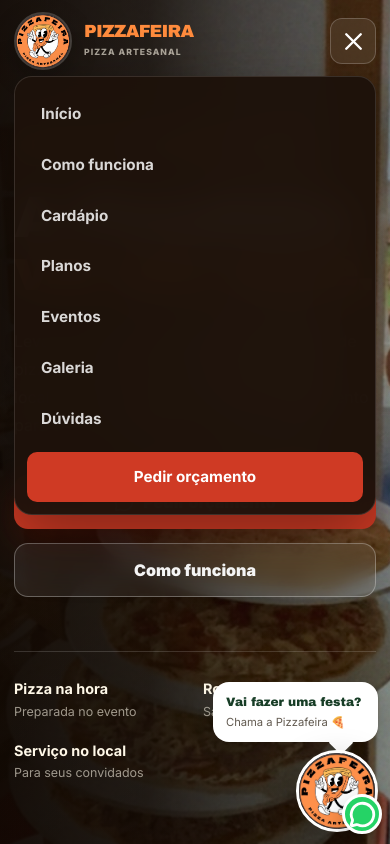
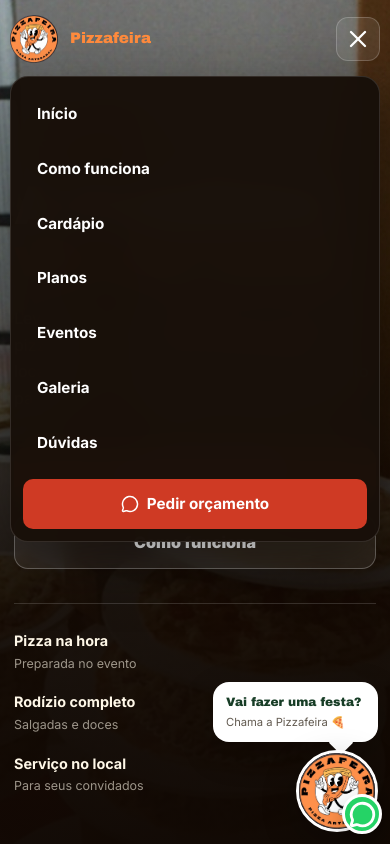
Before and after one commit to colicignoubuntu-w/pizzafeira, a React (Vite) app: page / in a window 390 px wide. Both pictures are taken after a click on the button "Abrir menu". Shown: the top 844 px of the page. Built offline with nearby package versions, Linux system fonts and the light colour scheme.

Commit message:
Corrige responsividade mobile

```diff
--- a/src/components/Header/Header.css
+++ b/src/components/Header/Header.css
@@ -1,6 +1,5 @@
 .header {
   position: absolute;
-
   z-index: 100;
 
   top: 0;
@@ -10,12 +9,7 @@
 }
 
 .header__container {
-  width:
-    min(
-      1180px,
-      calc(100% - 40px)
-    );
-
+  width: min(1180px, calc(100% - 40px));
   min-height: 100px;
 
   margin: 0 auto;
@@ -24,13 +18,12 @@
   align-items: center;
   justify-content: space-between;
 
-  gap: 26px;
+  gap: 24px;
 }
 
 .header__logo {
   display: flex;
   align-items: center;
-
   flex-shrink: 0;
 
   gap: 12px;
@@ -39,19 +32,12 @@
 }
 
 .header__logo img {
-  width: 66px;
-  height: 66px;
+  width: 64px;
+  height: 64px;
 
   object-fit: cover;
 
-  border: 2px solid
-    rgba(255, 255, 255, 0.18);
-
   border-radius: 50%;
-
-  box-shadow:
-    0 9px 26px
-    rgba(0, 0, 0, 0.22);
 }
 
 .header__brand {
@@ -62,91 +48,43 @@
 .header__brand strong {
   color: #ff8b3d;
 
-  font-family:
-    'Archivo Black',
-    sans-serif;
+  font-family: 'Archivo Black', sans-serif;
 
-  font-size: 1.35rem;
-
+  font-size: 1.3rem;
   line-height: 1;
-
-  letter-spacing: -0.045em;
-
-  text-transform: uppercase;
 }
 
 .header__brand span {
   margin-top: 5px;
 
-  color:
-    rgba(255, 248, 232, 0.62);
+  color: rgba(255, 248, 232, 0.62);
 
-  font-size: 0.61rem;
-
+  font-size: 0.6rem;
   font-weight: 800;
-
-  letter-spacing: 0.12em;
-
+  letter-spacing: 0.11em;
   text-transform: uppercase;
 }
 
 .header__nav {
   display: flex;
   align-items: center;
-  justify-content: center;
 
-  gap: 20px;
+  gap: 18px;
 
   margin-left: auto;
 }
 
 .header__nav a {
-  position: relative;
+  color: rgba(255, 255, 255, 0.86);
 
-  color:
-    rgba(255, 255, 255, 0.84);
-
-  font-size: 0.84rem;
-
+  font-size: 0.83rem;
   font-weight: 700;
 
   text-decoration: none;
-
-  transition:
-    color 0.2s ease;
-}
-
-.header__nav a::after {
-  position: absolute;
-
-  right: 0;
-  bottom: -8px;
-  left: 0;
-
-  height: 2px;
-
-  background: #ff8b3d;
-
-  content: '';
-
-  transform: scaleX(0);
-
-  transition:
-    transform 0.2s ease;
-}
-
-.header__nav a:hover {
-  color: #ffffff;
-}
-
-.header__nav a:hover::after {
-  transform: scaleX(1);
 }
 
 .header__budget {
   min-height: 46px;
-
-  flex-shrink: 0;
 
   display: inline-flex;
   align-items: center;
@@ -159,28 +97,12 @@
   border-radius: 13px;
 
   background: #cf3a24;
-
   color: #ffffff;
 
   font-size: 0.86rem;
-
   font-weight: 900;
 
   text-decoration: none;
-
-  box-shadow:
-    0 10px 28px
-    rgba(88, 15, 6, 0.25);
-
-  transition:
-    transform 0.2s ease,
-    background 0.2s ease;
-}
-
-.header__budget:hover {
-  transform: translateY(-2px);
-
-  background: #b72e19;
 }
 
 .header__menu-button {
@@ -194,54 +116,56 @@
 
   padding: 0;
 
-  border:
-    1px solid
-    rgba(255, 255, 255, 0.2);
-
+  border: 1px solid rgba(255, 255, 255, 0.2);
   border-radius: 12px;
 
-  background:
-    rgba(255, 255, 255, 0.08);
-
+  background: rgba(255, 255, 255, 0.09);
   color: #ffffff;
 
   cursor: pointer;
-
-  backdrop-filter: blur(12px);
 }
 
 .header__mobile-budget {
   display: none;
 }
 
-@media (max-width: 1100px) {
+@media (max-width: 1050px) {
   .header__brand {
     display: none;
   }
 
   .header__nav {
-    gap: 16px;
+    gap: 14px;
   }
 }
 
 @media (max-width: 900px) {
+  .header {
+    position: absolute;
+  }
+
   .header__container {
-    width:
-      min(
-        100% - 28px,
-        1180px
-      );
+    width: calc(100% - 24px);
+    min-height: 78px;
 
-    min-height: 82px;
+    gap: 12px;
   }
 
   .header__logo img {
-    width: 58px;
-    height: 58px;
+    width: 54px;
+    height: 54px;
   }
 
   .header__brand {
     display: flex;
+  }
+
+  .header__brand strong {
+    font-size: 1.05rem;
+  }
+
+  .header__brand span {
+    font-size: 0.5rem;
   }
 
   .header__budget {
@@ -250,42 +174,43 @@
 
   .header__menu-button {
     display: inline-flex;
+    flex-shrink: 0;
   }
 
   .header__nav {
-    position: absolute;
+    position: fixed;
 
-    top: 76px;
-    right: 14px;
-    left: 14px;
+    top: 84px;
+    left: 12px;
+    right: 12px;
+
+    width: auto;
+    max-height: calc(100svh - 100px);
+
+    overflow-y: auto;
 
     display: flex;
     flex-direction: column;
     align-items: stretch;
 
-    gap: 0;
+    gap: 4px;
 
     margin: 0;
     padding: 12px;
 
-    border:
-      1px solid
-      rgba(255, 255, 255, 0.12);
-
+    border: 1px solid rgba(255, 255, 255, 0.12);
     border-radius: 18px;
 
-    background:
-      rgba(29, 18, 11, 0.97);
+    background: rgba(24, 16, 10, 0.98);
 
     box-shadow:
-      0 22px 60px
-      rgba(0, 0, 0, 0.35);
+      0 24px 60px
+      rgba(0, 0, 0, 0.42);
 
     opacity: 0;
     visibility: hidden;
 
-    transform:
-      translateY(-8px);
+    transform: translateY(-8px);
 
     transition:
       opacity 0.2s ease,
@@ -309,38 +234,55 @@
 
     border-radius: 10px;
 
+    color: #ffffff;
+
     font-size: 0.95rem;
   }
 
-  .header__nav a::after {
-    display: none;
-  }
-
   .header__nav a:hover {
-    background:
-      rgba(255, 255, 255, 0.07);
+    background: rgba(255, 255, 255, 0.08);
   }
 
   .header__mobile-budget {
-    display: flex !important;
+    display: flex;
 
     align-items: center;
     justify-content: center;
 
-    margin-top: 7px;
+    gap: 8px;
+
+    margin-top: 6px;
 
     background: #cf3a24;
-
-    color: #ffffff !important;
   }
 }
 
 @media (max-width: 480px) {
+  .header__container {
+    width: calc(100% - 20px);
+  }
+
+  .header__logo img {
+    width: 48px;
+    height: 48px;
+  }
+
   .header__brand strong {
-    font-size: 1.1rem;
+    font-size: 0.95rem;
   }
 
   .header__brand span {
-    font-size: 0.54rem;
+    display: none;
+  }
+
+  .header__menu-button {
+    width: 44px;
+    height: 44px;
+  }
+
+  .header__nav {
+    left: 10px;
+    right: 10px;
+    top: 76px;
   }
 }
--- a/src/components/Header/Header.jsx
+++ b/src/components/Header/Header.jsx
@@ -47,60 +47,42 @@ function Header() {
               : ''
           }`}
         >
-          <a
-            href="#inicio"
-            onClick={closeMenu}
-          >
+          <a href="#inicio" onClick={closeMenu}>
             Início
           </a>
 
-          <a
-            href="#como-funciona"
-            onClick={closeMenu}
-          >
+          <a href="#como-funciona" onClick={closeMenu}>
             Como funciona
           </a>
 
-          <a
-            href="#cardapio"
-            onClick={closeMenu}
-          >
+          <a href="#cardapio" onClick={closeMenu}>
             Cardápio
           </a>
 
-          <a
-            href="#planos"
-            onClick={closeMenu}
-          >
+          <a href="#planos" onClick={closeMenu}>
             Planos
           </a>
 
-          <a
-            href="#eventos"
-            onClick={closeMenu}
-          >
+          <a href="#eventos" onClick={closeMenu}>
             Eventos
           </a>
 
-          <a
-            href="#galeria"
-            onClick={closeMenu}
-          >
+          <a href="#galeria" onClick={closeMenu}>
             Galeria
           </a>
 
-          <a
-            href="#faq"
-            onClick={closeMenu}
-          >
+          <a href="#faq" onClick={closeMenu}>
             Dúvidas
           </a>
 
           <a
-            href="#orcamento"
+            href="https://wa.me/5511945280371?text=Olá!%20Vim%20pelo%20site%20da%20Pizzafeira%20e%20gostaria%20de%20fazer%20um%20orçamento."
+            target="_blank"
+            rel="noreferrer"
             className="header__mobile-budget"
             onClick={closeMenu}
           >
+            <MessageCircle size={18} />
             Pedir orçamento
           </a>
         </nav>
@@ -135,9 +117,9 @@ function Header() {
           }
         >
           {menuOpen ? (
-            <X size={29} />
+            <X size={28} />
           ) : (
-            <Menu size={29} />
+            <Menu size={28} />
           )}
         </button>
       </div>
--- a/src/components/Hero/Hero.css
+++ b/src/components/Hero/Hero.css
@@ -1,80 +1,52 @@
 .hero {
   position: relative;
-
   min-height: 100vh;
-
   display: flex;
   align-items: center;
+  overflow: hidden;
+  background: #16100b;
+}
 
-  overflow: hidden;
+.hero__background {
+  position: absolute;
+  inset: 0;
 
   background-image:
-    linear-gradient(
-      90deg,
-      rgba(18, 9, 3, 0.94) 0%,
-      rgba(18, 9, 3, 0.84) 38%,
-      rgba(18, 9, 3, 0.58) 62%,
-      rgba(18, 9, 3, 0.25) 100%
-    ),
     url('/images/evento-3.jpg');
 
   background-size: cover;
+  background-position: center center;
+  background-repeat: no-repeat;
 
-  background-position:
-    center center;
-
-  background-repeat: no-repeat;
-}
-
-.hero::before {
-  position: absolute;
-
-  inset: 0;
-
-  content: '';
-
-  background:
-    linear-gradient(
-      180deg,
-      rgba(0, 0, 0, 0.12) 0%,
-      transparent 35%,
-      rgba(0, 0, 0, 0.18) 100%
-    );
-
-  pointer-events: none;
+  transform: scale(1.01);
 }
 
 .hero__overlay {
   position: absolute;
-
   inset: 0;
 
   background:
-    radial-gradient(
-      circle at 72% 35%,
-      rgba(255, 139, 61, 0.13),
-      transparent 35%
+    linear-gradient(
+      90deg,
+      rgba(16, 8, 3, 0.96) 0%,
+      rgba(16, 8, 3, 0.88) 38%,
+      rgba(16, 8, 3, 0.62) 68%,
+      rgba(16, 8, 3, 0.38) 100%
     );
 }
 
 .hero__content {
   position: relative;
-
   z-index: 2;
 
-  width:
-    min(
-      1180px,
-      calc(100% - 40px)
-    );
-
+  width: min(1180px, calc(100% - 40px));
   margin: 0 auto;
 
   padding-top: 150px;
   padding-bottom: 100px;
 }
 
-.hero__content > div {
+.hero__content-inner {
   max-width: 790px;
 }
 
@@ -82,26 +54,17 @@
   display: inline-flex;
 
   margin-bottom: 25px;
-
   padding: 10px 16px;
 
-  border:
-    1px solid
-    rgba(255, 139, 61, 0.4);
-
+  border: 1px solid rgba(255, 139, 61, 0.4);
   border-radius: 999px;
 
-  background:
-    rgba(255, 139, 61, 0.14);
-
+  background: rgba(255, 139, 61, 0.14);
   color: #ff9b58;
 
   font-size: 0.78rem;
-
   font-weight: 900;
-
   letter-spacing: 0.11em;
-
   text-transform: uppercase;
 
   backdrop-filter: blur(10px);
@@ -109,20 +72,12 @@
 
 .hero h1 {
   max-width: 760px;
-
   margin: 0;
 
   color: #fff8e8;
 
-  font-size:
-    clamp(
-      3.6rem,
-      8vw,
-      7rem
-    );
-
+  font-size: clamp(3.6rem, 8vw, 7rem);
   line-height: 0.91;
-
   letter-spacing: -0.065em;
 
   text-shadow:
@@ -132,30 +87,17 @@
 
 .hero h1 span {
   display: block;
-
   color: #ff8b3d;
 }
 
 .hero p {
   max-width: 670px;
-
   margin: 30px 0 0;
 
-  color:
-    rgba(255, 248, 232, 0.86);
+  color: rgba(255, 248, 232, 0.86);
 
-  font-size:
-    clamp(
-      1rem,
-      2vw,
-      1.23rem
-    );
-
+  font-size: clamp(1rem, 2vw, 1.23rem);
   line-height: 1.75;
-
-  text-shadow:
-    0 2px 12px
-    rgba(0, 0, 0, 0.3);
 }
 
 .hero__actions {
@@ -170,8 +112,7 @@
 .hero__button {
   min-height: 54px;
 
-  padding:
-    0 23px;
+  padding: 0 23px;
 
   display: inline-flex;
   align-items: center;
@@ -182,7 +123,6 @@
   border-radius: 14px;
 
   font-weight: 900;
-
   text-decoration: none;
 
   transition:
@@ -192,18 +132,12 @@
 }
 
 .hero__button:hover {
-  transform:
-    translateY(-3px);
+  transform: translateY(-3px);
 }
 
 .hero__button--primary {
   background: #cf3a24;
-
   color: #ffffff;
-
-  box-shadow:
-    0 14px 35px
-    rgba(134, 25, 10, 0.32);
 }
 
 .hero__button--primary:hover {
@@ -211,24 +145,14 @@
 }
 
 .hero__button--secondary {
-  border:
-    1px solid
-    rgba(255, 255, 255, 0.3);
-
-  background:
-    rgba(255, 255, 255, 0.08);
-
+  border: 1px solid rgba(255, 255, 255, 0.3);
+  background: rgba(255, 255, 255, 0.08);
   color: #ffffff;
-
   backdrop-filter: blur(10px);
 }
 
 .hero__button--secondary:hover {
-  background:
-    rgba(255, 255, 255, 0.14);
-
-  border-color:
-    rgba(255, 255, 255, 0.45);
+  background: rgba(255, 255, 255, 0.14);
 }
 
 .hero__info {
@@ -238,37 +162,29 @@
   gap: 32px;
 
   margin-top: 54px;
-
   padding-top: 26px;
 
-  border-top:
-    1px solid
-    rgba(255, 255, 255, 0.15);
+  border-top: 1px solid rgba(255, 255, 255, 0.15);
 }
 
 .hero__info div {
   display: flex;
   flex-direction: column;
-
   gap: 3px;
 }
 
 .hero__info strong {
   color: #fff8e8;
-
   font-size: 0.9rem;
 }
 
 .hero__info span {
-  color:
-    rgba(255, 248, 232, 0.58);
-
+  color: rgba(255, 248, 232, 0.58);
   font-size: 0.78rem;
 }
 
 .hero__scroll {
   position: absolute;
-
   z-index: 3;
 
   bottom: 25px;
@@ -281,75 +197,64 @@
   align-items: center;
   justify-content: center;
 
-  border:
-    1px solid
-    rgba(255, 255, 255, 0.2);
-
+  border: 1px solid rgba(255, 255, 255, 0.2);
   border-radius: 50%;
 
-  background:
-    rgba(255, 255, 255, 0.07);
-
+  background: rgba(255, 255, 255, 0.07);
   color: #ffffff;
 
   text-decoration: none;
 
-  transform:
-    translateX(-50%);
+  transform: translateX(-50%);
 
   backdrop-filter: blur(10px);
-
-  animation:
-    heroBounce
-    2s
-    infinite;
 }
 
-@keyframes heroBounce {
-  0%,
-  100% {
-    transform:
-      translateX(-50%)
-      translateY(0);
+@media (max-width: 900px) {
+  .hero {
+    min-height: 100svh;
+    align-items: flex-end;
   }
 
-  50% {
-    transform:
-      translateX(-50%)
-      translateY(7px);
+  .hero__background {
+    background-position: center top;
   }
-}
 
-@media (max-width: 700px) {
-  .hero {
-    min-height: 100svh;
-
-    background-position:
-      58% center;
+  .hero__overlay {
+    background:
+      linear-gradient(
+        180deg,
+        rgba(16, 8, 3, 0.28) 0%,
+        rgba(16, 8, 3, 0.55) 35%,
+        rgba(16, 8, 3, 0.92) 72%,
+        rgba(16, 8, 3, 0.98) 100%
+      );
   }
 
   .hero__content {
-    width:
-      min(
-        100% - 28px,
-        1180px
-      );
+    width: min(100% - 28px, 1180px);
 
-    padding-top: 125px;
-    padding-bottom: 85px;
+    padding-top: 130px;
+    padding-bottom: 65px;
+  }
+
+  .hero__content-inner {
+    max-width: none;
   }
 
   .hero h1 {
-    font-size:
-      clamp(
-        3.1rem,
-        15vw,
-        5rem
-      );
+    max-width: 100%;
+
+    font-size: clamp(2.9rem, 13vw, 4.6rem);
+    line-height: 0.95;
   }
 
   .hero p {
+    max-width: 100%;
+    margin-top: 22px;
+
     font-size: 1rem;
+    line-height: 1.65;
   }
 
   .hero__actions {
@@ -362,16 +267,53 @@
 
   .hero__info {
     gap: 18px;
+    margin-top: 34px;
   }
 
   .hero__info div {
-    width:
-      calc(
-        50% - 10px
-      );
+    width: calc(50% - 9px);
   }
 
   .hero__scroll {
     display: none;
   }
 }
+
+@media (max-width: 520px) {
+  .hero {
+    min-height: 100svh;
+  }
+
+  .hero__background {
+    background-size: cover;
+    background-position: 55% top;
+  }
+
+  .hero__content {
+    padding-top: 115px;
+    padding-bottom: 48px;
+  }
+
+  .hero__badge {
+    max-width: 100%;
+    margin-bottom: 18px;
+
+    white-space: normal;
+
+    font-size: 0.68rem;
+    line-height: 1.4;
+  }
+
+  .hero h1 {
+    font-size: clamp(2.7rem, 14vw, 4rem);
+  }
+
+  .hero__info {
+    display: grid;
+    grid-template-columns: 1fr;
+  }
+
+  .hero__info div {
+    width: 100%;
+  }
+}
--- a/src/components/Hero/Hero.jsx
+++ b/src/components/Hero/Hero.jsx
@@ -12,10 +12,13 @@ function Hero() {
       className="hero"
       id="inicio"
     >
+      <div className="hero__background" />
+
       <div className="hero__overlay" />
 
       <div className="hero__content">
         <motion.div
+          className="hero__content-inner"
           initial={{
             opacity: 0,
             y: 30,
```
